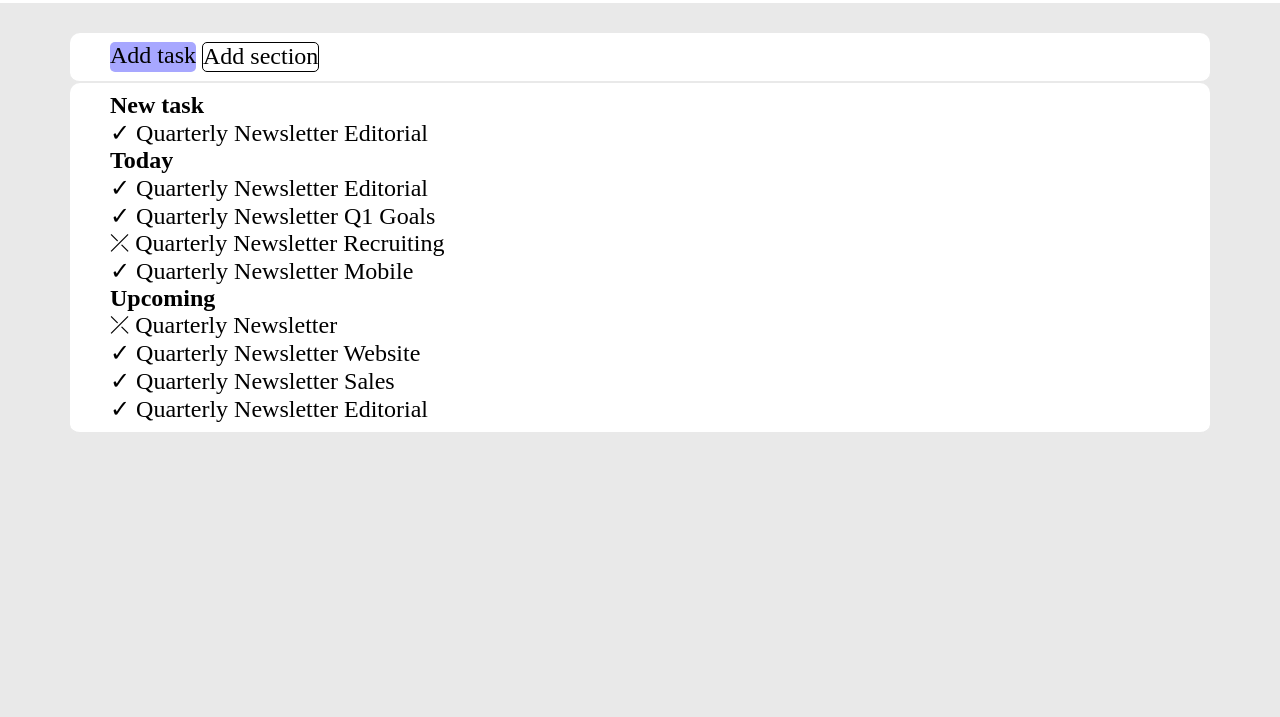
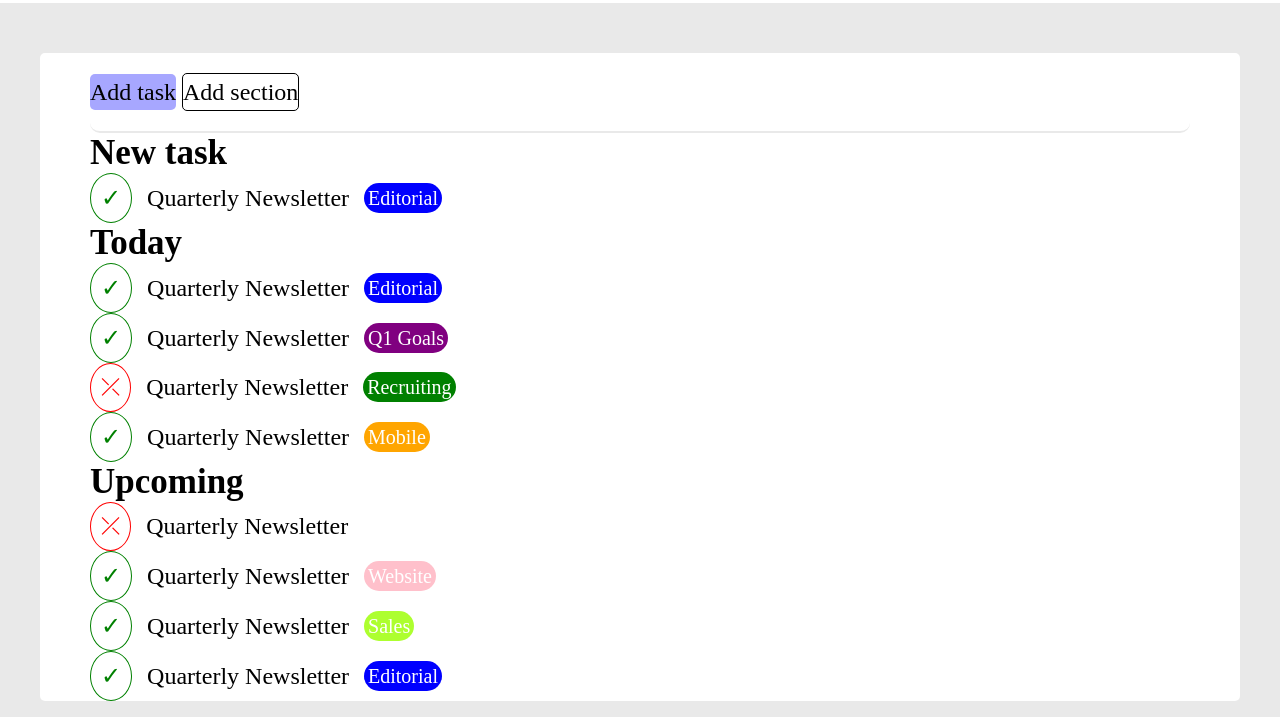
Before and after one commit to gabrielgrillo/html-css-toboolist, a plain HTML site: page index.html in a window 1280 px wide. Shown: the part 83-800 px from the top of the page. Drawn offline with Linux system fonts and the light colour scheme.

Commit message:
ADD: class + css

```diff
--- a/css/style.css
+++ b/css/style.css
@@ -11,6 +11,7 @@ body {
 
 .page-header {
     background-color: white;
+    margin-bottom: 50px;
 }
 
 .logo {
@@ -18,36 +19,113 @@ body {
     padding: 10px 10px;
 }
 
-.container {
+
+/* NAVBAR */
+
+.container-nav {
+    background-color: white;
     margin: 0 auto;
     max-width: 1200px;
-    padding: 30px;
+    padding-left: 50px;
+    padding-right: 50px;
+    border-radius: 5px;
 
 }
 
+.container {}
+
 .chead {
     border-bottom: 2px solid #e9e9e9;
-    background-color: white;
-    padding: 9px;
-    padding-left: 40px;
     border-radius: 10px;
+    line-height: 1.5;
+    height: 80px;
+}
+
+.task {
+    background-color: rgb(167, 167, 255);
+    border-radius: 5px;
+}
+
+.section {
+    border: 1px solid;
+    border-radius: 5px;
 }
 
 .task,
 .section {
     display: inline-block;
-    border: 1px solid;
-    border-radius: 5px;
-    height: 30px;
-    padding: -8px;
+    vertical-align: middle;
+    margin-top: 20px;
+}
+
+/* LISTE */
+
+.list-item {
+    font-size: 20px;
+}
+
+.list-item>* {
+    padding: 10px;
     vertical-align: middle;
 }
 
-.task {
-    background-color: rgb(167, 167, 255);
-    border: 0px
+.title {
+    font-size: 35px;
 }
+
+.description {}
 
 ul {
     list-style-type: none;
 }
+
+.badge {
+    color: white;
+    border-radius: 999px;
+    padding: 4px;
+    font-size: 20px;
+}
+
+.editorial {
+    background-color: blue;
+}
+
+.goals {
+    background-color: purple;
+}
+
+.recruiting {
+    background-color: green;
+}
+
+.mobile {
+    background-color: orange;
+}
+
+.website {
+    background-color: pink;
+}
+
+.sales {
+    background-color: greenyellow;
+}
+
+.check {
+    display: inline-block;
+    border: 1px solid;
+    border-radius: 50%;
+}
+
+.bg-green {
+    color: green;
+}
+
+.bg-red {
+    color: red;
+}
+
+/* DEBUG */
+
+.debug>* {
+    border: 1px solid;
+}
--- a/index.html
+++ b/index.html
@@ -13,23 +13,23 @@
         <img class="logo" src="./img/Toboolist-logo.jpg" alt="">
     </header>
 
-    <main class="container">
+    <main class="container-nav">
         <div class="chead">
             <span class="task">Add task</span>
             <span class="section">Add section</span>
         </div>
 
-        <div class="container chead">
+        <div class="container">
             <ul>
                 <li>
-                    <h2>New task</h2>
+                    <h2 class="title">New task</h2>
                 </li>
                 <li>
                     <ul>
-                        <li>
-                            <span>&check;</span>
-                            <span>Quarterly Newsletter</span>
-                            <span>Editorial</span>
+                        <li class="list-item">
+                            <span class="check bg-green">&check;</span>
+                            <span class="description">Quarterly Newsletter</span>
+                            <span class="badge editorial">Editorial</span>
                         </li>
 
                     </ul>
@@ -38,29 +38,29 @@
 
             <ul>
                 <li>
-                    <h2>Today</h2>
+                    <h2 class="title">Today</h2>
                 </li>
                 <li>
                     <ul>
-                        <li>
-                            <span>&check;</span>
-                            <span>Quarterly Newsletter</span>
-                            <span>Editorial</span>
+                        <li class="list-item">
+                            <span class="check bg-green">&check;</span>
+                            <span class="description">Quarterly Newsletter</span>
+                            <span class="badge editorial">Editorial</span>
                         </li>
-                        <li>
-                            <span>&check;</span>
-                            <span>Quarterly Newsletter</span>
-                            <span>Q1 Goals</span>
+                        <li class="list-item">
+                            <span class="check bg-green">&check;</span>
+                            <span class="description">Quarterly Newsletter</span>
+                            <span class="badge goals">Q1 Goals</span>
                         </li>
-                        <li>
-                            <span>&#10539;</span>
-                            <span>Quarterly Newsletter</span>
-                            <span>Recruiting</span>
+                        <li class="list-item">
+                            <span class="check bg-red">&#10539;</span>
+                            <span class="description">Quarterly Newsletter</span>
+                            <span class="badge recruiting">Recruiting</span>
                         </li>
-                        <li>
-                            <span>&check;</span>
-                            <span>Quarterly Newsletter</span>
-                            <span>Mobile</span>
+                        <li class="list-item">
+                            <span class="check bg-green">&check;</span>
+                            <span class="description">Quarterly Newsletter</span>
+                            <span class="badge mobile">Mobile</span>
                         </li>
                     </ul>
                 </li>
@@ -68,28 +68,28 @@
 
             <ul>
                 <li>
-                    <h2>Upcoming</h2>
+                    <h2 class="title">Upcoming</h2>
                 </li>
                 <li>
                     <ul>
-                        <li>
-                            <span>&#10539;</span>
-                            <span>Quarterly Newsletter</span>
+                        <li class="list-item">
+                            <span class="check bg-red">&#10539;</span>
+                            <span class="description">Quarterly Newsletter</span>
                         </li>
-                        <li>
-                            <span>&check;</span>
-                            <span>Quarterly Newsletter</span>
-                            <span>Website</span>
+                        <li class="list-item">
+                            <span class="check bg-green">&check;</span>
+                            <span class="description">Quarterly Newsletter</span>
+                            <span class="badge website">Website</span>
                         </li>
-                        <li>
-                            <span>&check;</span>
-                            <span>Quarterly Newsletter</span>
-                            <span>Sales</span>
+                        <li class="list-item">
+                            <span class="check bg-green">&check;</span>
+                            <span class="description">Quarterly Newsletter</span>
+                            <span class="badge sales">Sales</span>
                         </li>
-                        <li>
-                            <span>&check;</span>
-                            <span>Quarterly Newsletter</span>
-                            <span>Editorial</span>
+                        <li class="list-item">
+                            <span class="check bg-green">&check;</span>
+                            <span class="description">Quarterly Newsletter</span>
+                            <span class="badge editorial">Editorial</span>
                         </li>
                     </ul>
                 </li>
```
